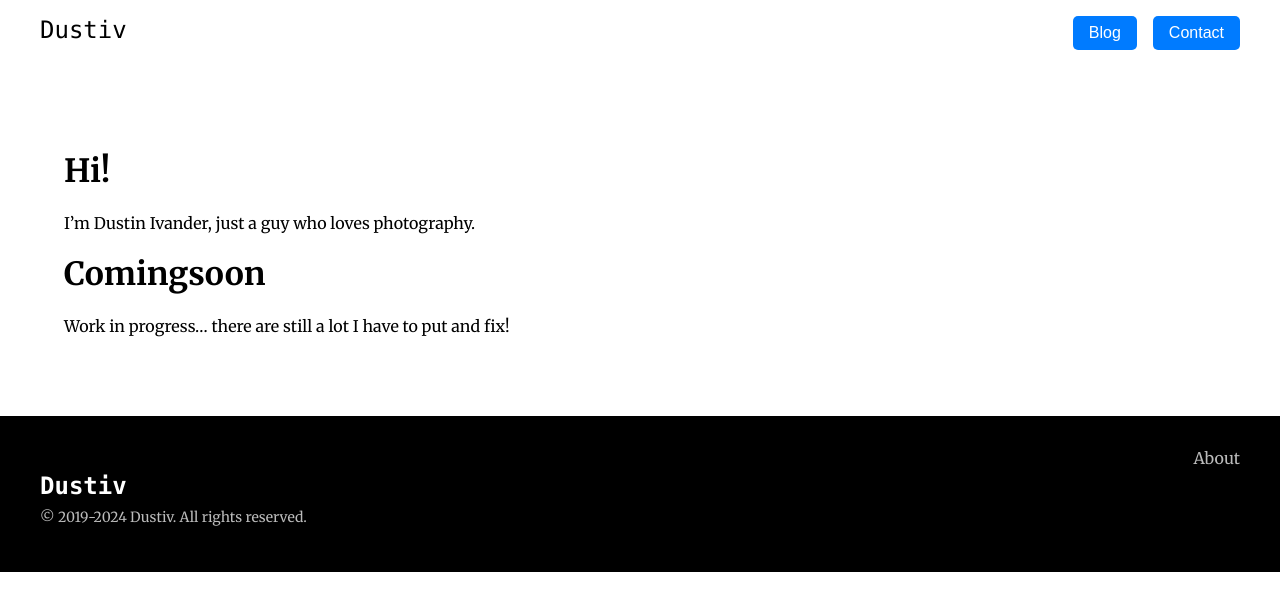
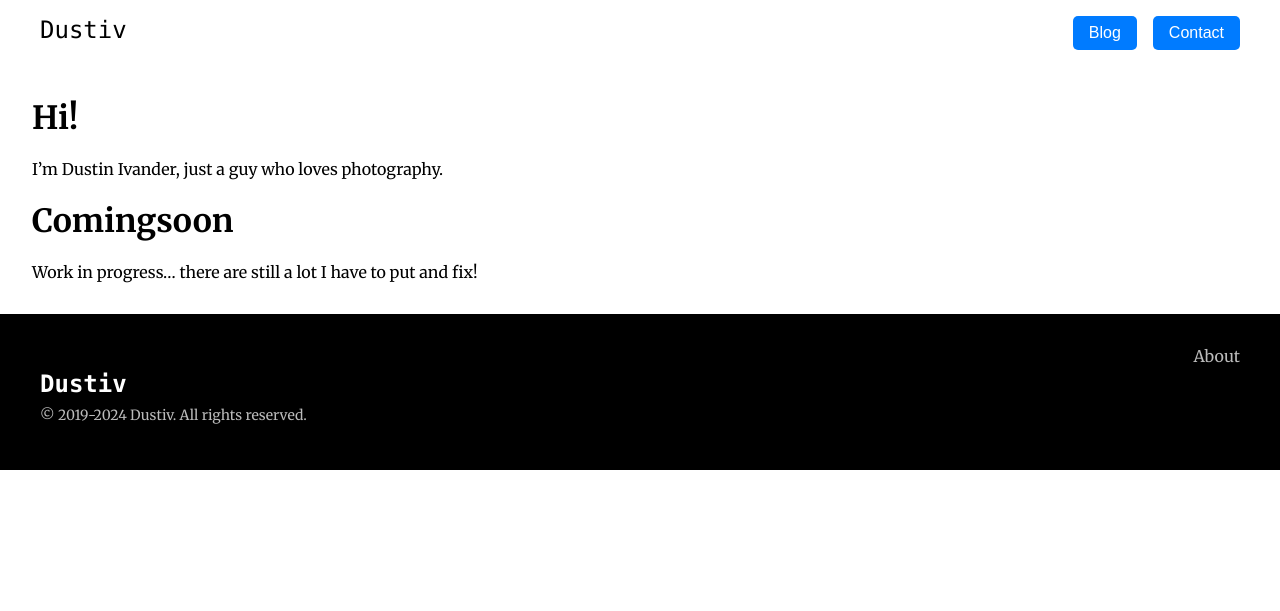
Before and after one commit to dustivndr/dustivndr.github.io, a Jekyll site: the page built from index.md, in a window 1280 px wide. Shown: the top 611 px of the page. Built offline with Jekyll 4.4.1, drawn with Linux system fonts in a browser that asks for light colours.

Commit message:
minor margin change

```diff
--- a/assets/main.css
+++ b/assets/main.css
@@ -13,7 +13,7 @@ body {
 .site-header {
     background-color: #fff;
     color: #000;
-    padding: 1rem 2rem;
+    padding: 1rem 2rem;s
     display: flex;
     align-items: center;
     justify-content: space-between;
@@ -65,7 +65,8 @@ body {
 /* THE MAIN PART */
 
 main {
-    padding: 4em;
+    max-width: 1200px;
+    margin: 2rem;
 }
 
 
```
